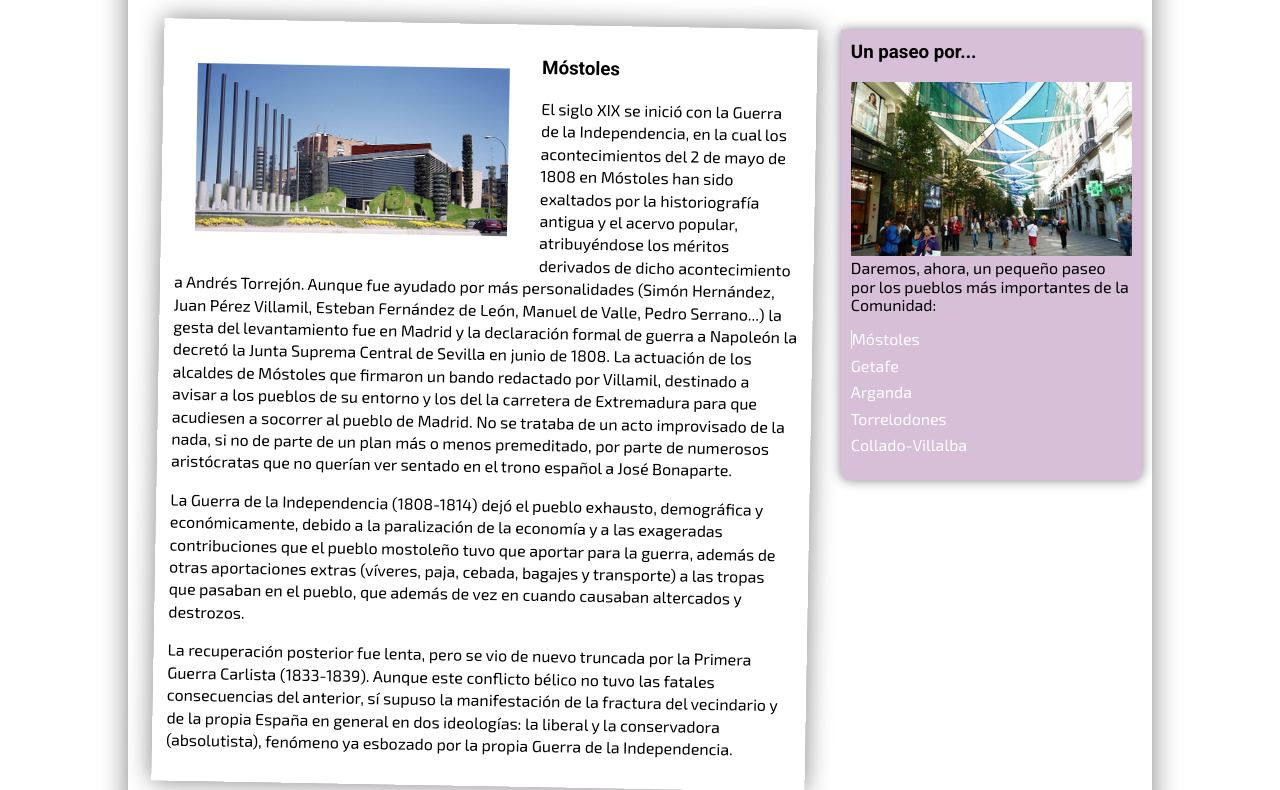
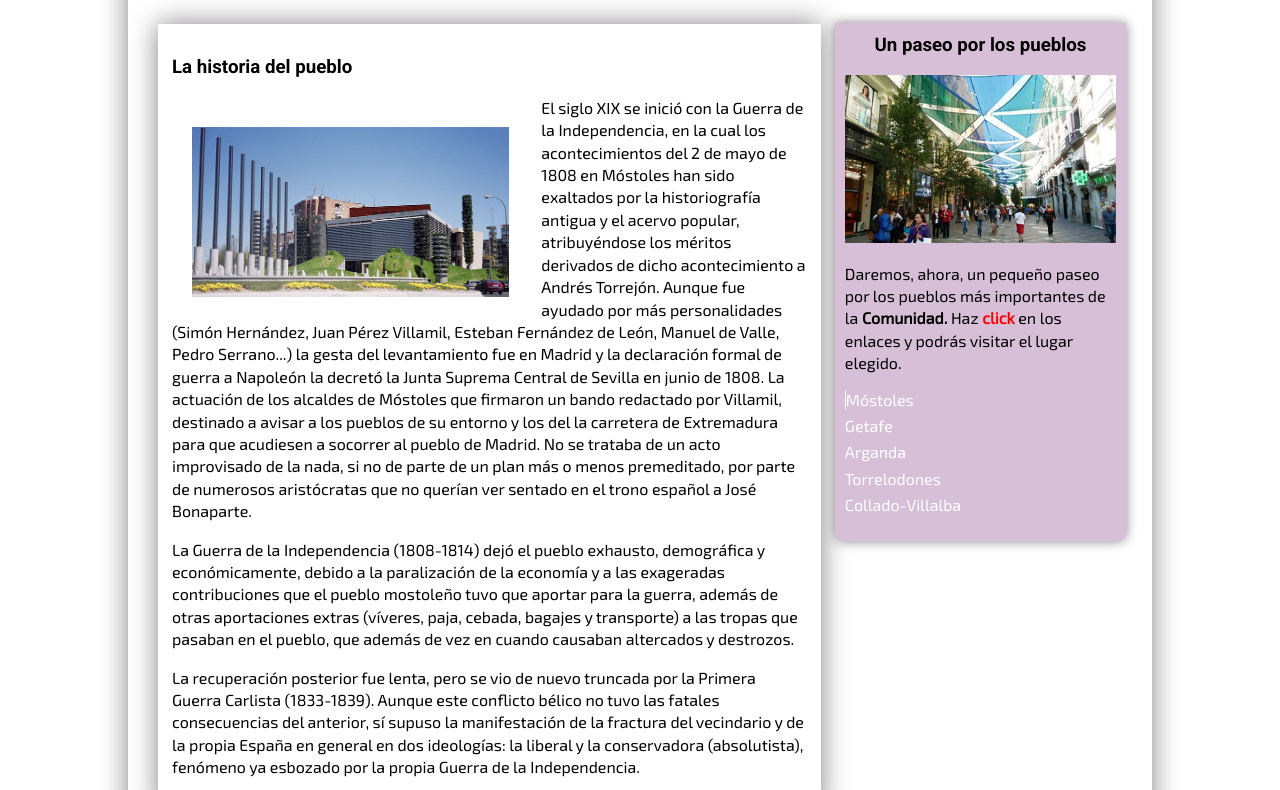
Before and after one commit to juanma62/paginas_web_css, a plain HTML site: page ejercicio_1/about.html in a window 1280 px wide. Shown: the part 704-1494 px from the top of the page. Drawn offline with Linux system fonts and the light colour scheme.

Commit message:
Cambios 3-6-18_3

```diff
--- a/ejercicio_1/about.html
+++ b/ejercicio_1/about.html
@@ -28,12 +28,12 @@
     <main>
             <img src="./assets/madrid_header.jpg" alt="La catedral de la Almudena" title="Vista de la Catedral de la ALmudena" class="imagen_cabecera">
         <section>
-            <h2>Un recorrido por...</h2>
+            <h2>Un recorrido por Móstoles</h2>
             <aside>
-                <h3>Un paseo por...</h3>
-                <img src="./assets/PASEO_MADRID_5.jpg" alt="Un paseo por la Comunidad de Madrid" title="Un paseo por la Comunidad de Madrid">
-                Daremos, ahora, un pequeño paseo por los pueblos más importantes de la Comunidad:
-                <ul class="ul_aside">
+                <h3>Un paseo por los pueblos</h3>
+                <img src="./assets/PASEO_MADRID_5.jpg" alt="Un paseo por la Comunidad de Madrid" title="Un paseo por la Comunidad de Madrid" class="imagen_article">
+                <p>Daremos, ahora, un pequeño paseo por los pueblos más importantes de la <strong>Comunidad.</strong> Haz <span class="click">click</span> en los enlaces y podrás visitar el lugar elegido.</p>
+                <ul>
                     <li><a href="./about.html">Móstoles</a></li>
                     <li><a href="./about.html">Getafe</a></li>
                     <li><a href="./about.html">Arganda</a></li>
@@ -42,8 +42,8 @@
                 </ul>
             </aside>
             <article class="imagenesArticle">
+                <h3>La historia del pueblo</h3>
                 <img src="./assets/mostoles.png" alt="Móstoles" title="Fotografía del Teatro del Bosque en Móstoles" class="imagen_article">
-                <h3>Móstoles</h3>
                 <p>El siglo XIX se inició con la Guerra de la Independencia, en la cual los acontecimientos del 2 de mayo de 1808 en Móstoles han sido exaltados por la historiografía antigua y el acervo popular, atribuyéndose los méritos derivados de dicho acontecimiento a Andrés Torrejón. Aunque fue ayudado por más personalidades (Simón Hernández, Juan Pérez Villamil, Esteban Fernández de León, Manuel de Valle, Pedro Serrano...) la gesta del levantamiento fue en Madrid y la declaración formal de guerra a Napoleón la decretó la Junta Suprema Central de Sevilla en junio de 1808. La actuación de los alcaldes de Móstoles que firmaron un bando redactado por Villamil, destinado a avisar a los pueblos de su entorno y los del la carretera de Extremadura para que acudiesen a socorrer al pueblo de Madrid. No se trataba de un acto improvisado de la nada, si no de parte de un plan más o menos premeditado, por parte de numerosos aristócratas que no querían ver sentado en el trono español a José Bonaparte.</p>
                 <p>La Guerra de la Independencia (1808-1814) dejó el pueblo exhausto, demográfica y económicamente, debido a la paralización de la economía y a las exageradas contribuciones que el pueblo mostoleño tuvo que aportar para la guerra, además de otras aportaciones extras (víveres, paja, cebada, bagajes y transporte) a las tropas que pasaban en el pueblo, que además de vez en cuando causaban altercados y destrozos.</p>
                 <p>La recuperación posterior fue lenta, pero se vio de nuevo truncada por la Primera Guerra Carlista (1833-1839). Aunque este conflicto bélico no tuvo las fatales consecuencias del anterior, sí supuso la manifestación de la fractura del vecindario y de la propia España en general en dos ideologías: la liberal y la conservadora (absolutista), fenómeno ya esbozado por la propia Guerra de la Independencia.</p>
--- a/ejercicio_1/css/styles.css
+++ b/ejercicio_1/css/styles.css
@@ -82,21 +82,30 @@ main {
     width: 50%;
 }
 
+aside .imagen_article {
+    width: 100%;
+}
+
 aside {
     float: right;
-    width: 30%;
+    width: 29%;
     background-color:thistle;
     border-radius: 0 0 8px 8px;
     padding: 0.625rem;
     box-shadow: 0px 0px 12px 0px rgba(133,128,133,1);
-    margin-top: 1.2rem
+    margin-top: 0.8rem;
+    margin-right: 1rem;
+}
+
+aside h3 {
+    text-align: center
 }
 
 aside ul {
     padding-left: 0
 }
 
-aside img {
+aside.img {
     width: 100%;
 }
 
@@ -121,7 +130,8 @@ aside a {
 
 article {
     padding: 0.625rem;
-    width: 65%
+    width: 66%;
+    margin-left: 1rem
 }
 
 article img {
@@ -137,7 +147,6 @@ article img {
 }
 
 .imagenesArticle1 {
-    transform: rotate(-1deg);
     border: 4px solid white;
     box-shadow: 0px 0px 26px 0px rgba(133,128,133,1);
     margin-left: 1.25rem;
@@ -148,7 +157,6 @@ article img {
 }
 
 .imagenesArticle {
-    transform: rotate(1deg);
     border: 4px solid white;
     box-shadow: 0px 0px 26px 0px rgba(133,128,133,1);
     margin-left: 1.25rem;
```
Also changed, not shown: ejercicio_1/index.html (+2 -2 lines).
